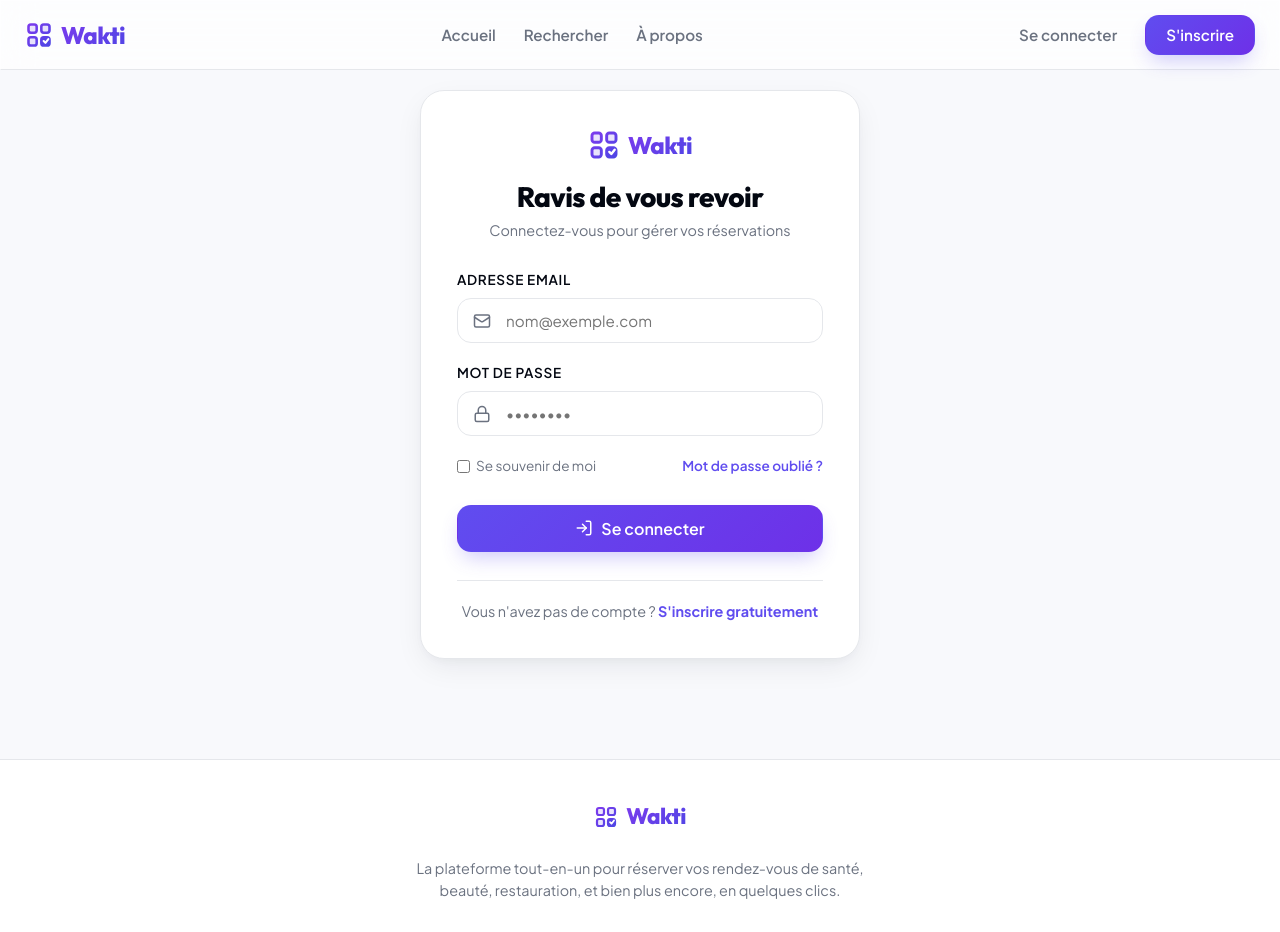
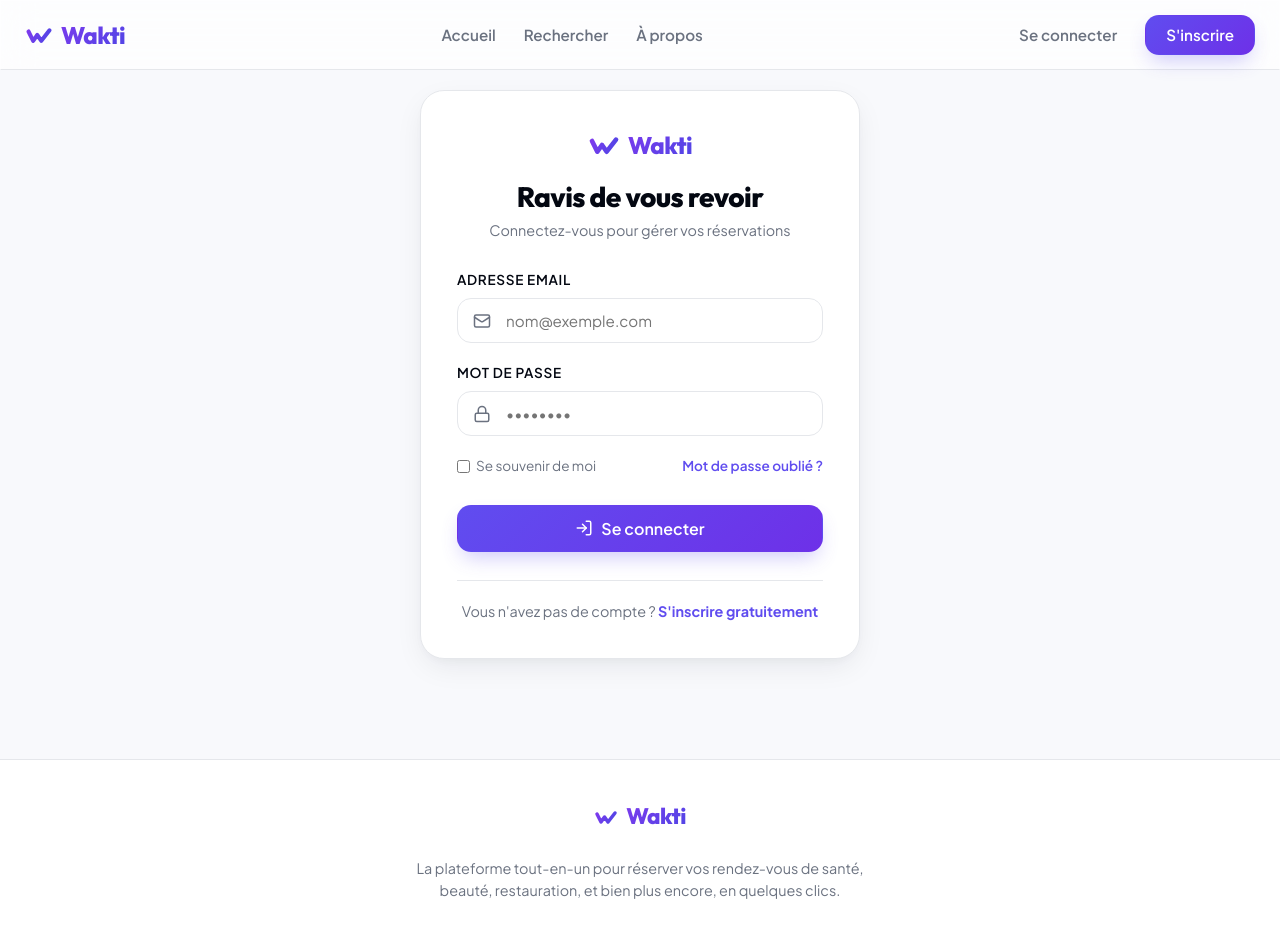
Before and after one commit to Nada-Touil/projet-9antra, a React (Vite) app in the folder Frontend/: page /login in a window 1280 px wide. Shown: the top 932 px of the page. Built offline with nearby package versions, Linux system fonts and the light colour scheme.

Commit message:
Replace logo with a premium geometric Monogram combining the letter W of Wakti and a checkmark of booking validation

```diff
--- a/Frontend/src/components/Footer.jsx
+++ b/Frontend/src/components/Footer.jsx
@@ -7,13 +7,9 @@ const Footer = () => {
       <div className="footer-content">
         <div className="logo-container" style={{ justifyContent: 'center', marginBottom: '8px', gap: '8px' }}>
           <svg width="24" height="24" viewBox="0 0 24 24" fill="none" xmlns="http://www.w3.org/2000/svg" style={{ flexShrink: 0 }}>
-            <rect x="3" y="3" width="7" height="7" rx="2" fill="url(#logo-grad-footer)" fillOpacity="0.15" stroke="url(#logo-grad-footer)" strokeWidth="2.2" />
-            <rect x="14" y="3" width="7" height="7" rx="2" fill="url(#logo-grad-footer)" fillOpacity="0.15" stroke="url(#logo-grad-footer)" strokeWidth="2.2" />
-            <rect x="3" y="14" width="7" height="7" rx="2" fill="url(#logo-grad-footer)" fillOpacity="0.15" stroke="url(#logo-grad-footer)" strokeWidth="2.2" />
-            <rect x="14" y="14" width="7" height="7" rx="2" fill="url(#logo-grad-footer)" stroke="url(#logo-grad-footer)" strokeWidth="2.2" />
-            <path d="M16 17.2L17.5 18.7L20 15.5" stroke="#ffffff" strokeWidth="1.8" strokeLinecap="round" strokeLinejoin="round" />
+            <path d="M3 9L7 17L10.5 12L14 17L21 8" stroke="url(#logo-grad-footer)" strokeWidth="3.5" strokeLinecap="round" strokeLinejoin="round" />
             <defs>
-              <linearGradient id="logo-grad-footer" x1="3" y1="3" x2="21" y2="21" gradientUnits="userSpaceOnUse">
+              <linearGradient id="logo-grad-footer" x1="3" y1="8" x2="21" y2="17" gradientUnits="userSpaceOnUse">
                 <stop offset="0%" stopColor="#7c3aed" />
                 <stop offset="100%" stopColor="#4f46e5" />
               </linearGradient>
--- a/Frontend/src/components/Header.jsx
+++ b/Frontend/src/components/Header.jsx
@@ -24,13 +24,9 @@ const Header = () => {
     <header className="header glass">
       <div className="logo-container" onClick={() => navigate('/')} style={{ display: 'flex', alignItems: 'center', gap: '8px', cursor: 'pointer' }}>
         <svg width="28" height="28" viewBox="0 0 24 24" fill="none" xmlns="http://www.w3.org/2000/svg" style={{ flexShrink: 0 }}>
-          <rect x="3" y="3" width="7" height="7" rx="2" fill="url(#logo-grad-header)" fillOpacity="0.15" stroke="url(#logo-grad-header)" strokeWidth="2.2" />
-          <rect x="14" y="3" width="7" height="7" rx="2" fill="url(#logo-grad-header)" fillOpacity="0.15" stroke="url(#logo-grad-header)" strokeWidth="2.2" />
-          <rect x="3" y="14" width="7" height="7" rx="2" fill="url(#logo-grad-header)" fillOpacity="0.15" stroke="url(#logo-grad-header)" strokeWidth="2.2" />
-          <rect x="14" y="14" width="7" height="7" rx="2" fill="url(#logo-grad-header)" stroke="url(#logo-grad-header)" strokeWidth="2.2" />
-          <path d="M16 17.2L17.5 18.7L20 15.5" stroke="#ffffff" strokeWidth="1.8" strokeLinecap="round" strokeLinejoin="round" />
+          <path d="M3 9L7 17L10.5 12L14 17L21 8" stroke="url(#logo-grad-header)" strokeWidth="3.5" strokeLinecap="round" strokeLinejoin="round" />
           <defs>
-            <linearGradient id="logo-grad-header" x1="3" y1="3" x2="21" y2="21" gradientUnits="userSpaceOnUse">
+            <linearGradient id="logo-grad-header" x1="3" y1="8" x2="21" y2="17" gradientUnits="userSpaceOnUse">
               <stop offset="0%" stopColor="#7c3aed" />
               <stop offset="100%" stopColor="#4f46e5" />
             </linearGradient>
--- a/Frontend/src/pages/Login.jsx
+++ b/Frontend/src/pages/Login.jsx
@@ -50,13 +50,9 @@ const Login = () => {
         <div style={{ textAlign: 'center', marginBottom: '28px' }}>
           <div className="logo-container" style={{ justifyContent: 'center', marginBottom: '16px', gap: '8px' }}>
             <svg width="32" height="32" viewBox="0 0 24 24" fill="none" xmlns="http://www.w3.org/2000/svg" style={{ flexShrink: 0 }}>
-              <rect x="3" y="3" width="7" height="7" rx="2" fill="url(#logo-grad-login)" fillOpacity="0.15" stroke="url(#logo-grad-login)" strokeWidth="2.2" />
-              <rect x="14" y="3" width="7" height="7" rx="2" fill="url(#logo-grad-login)" fillOpacity="0.15" stroke="url(#logo-grad-login)" strokeWidth="2.2" />
-              <rect x="3" y="14" width="7" height="7" rx="2" fill="url(#logo-grad-login)" fillOpacity="0.15" stroke="url(#logo-grad-login)" strokeWidth="2.2" />
-              <rect x="14" y="14" width="7" height="7" rx="2" fill="url(#logo-grad-login)" stroke="url(#logo-grad-login)" strokeWidth="2.2" />
-              <path d="M16 17.2L17.5 18.7L20 15.5" stroke="#ffffff" strokeWidth="1.8" strokeLinecap="round" strokeLinejoin="round" />
+              <path d="M3 9L7 17L10.5 12L14 17L21 8" stroke="url(#logo-grad-login)" strokeWidth="3.5" strokeLinecap="round" strokeLinejoin="round" />
               <defs>
-                <linearGradient id="logo-grad-login" x1="3" y1="3" x2="21" y2="21" gradientUnits="userSpaceOnUse">
+                <linearGradient id="logo-grad-login" x1="3" y1="8" x2="21" y2="17" gradientUnits="userSpaceOnUse">
                   <stop offset="0%" stopColor="#7c3aed" />
                   <stop offset="100%" stopColor="#4f46e5" />
                 </linearGradient>
--- a/Frontend/src/pages/Register.jsx
+++ b/Frontend/src/pages/Register.jsx
@@ -113,13 +113,9 @@ const Register = () => {
             <div style={{ textAlign: 'center', marginBottom: '28px' }}>
               <div className="logo-container" style={{ justifyContent: 'center', marginBottom: '16px', gap: '8px' }}>
                 <svg width="32" height="32" viewBox="0 0 24 24" fill="none" xmlns="http://www.w3.org/2000/svg" style={{ flexShrink: 0 }}>
-                  <rect x="3" y="3" width="7" height="7" rx="2" fill="url(#logo-grad-reg)" fillOpacity="0.15" stroke="url(#logo-grad-reg)" strokeWidth="2.2" />
-                  <rect x="14" y="3" width="7" height="7" rx="2" fill="url(#logo-grad-reg)" fillOpacity="0.15" stroke="url(#logo-grad-reg)" strokeWidth="2.2" />
-                  <rect x="3" y="14" width="7" height="7" rx="2" fill="url(#logo-grad-reg)" fillOpacity="0.15" stroke="url(#logo-grad-reg)" strokeWidth="2.2" />
-                  <rect x="14" y="14" width="7" height="7" rx="2" fill="url(#logo-grad-reg)" stroke="url(#logo-grad-reg)" strokeWidth="2.2" />
-                  <path d="M16 17.2L17.5 18.7L20 15.5" stroke="#ffffff" strokeWidth="1.8" strokeLinecap="round" strokeLinejoin="round" />
+                  <path d="M3 9L7 17L10.5 12L14 17L21 8" stroke="url(#logo-grad-reg)" strokeWidth="3.5" strokeLinecap="round" strokeLinejoin="round" />
                   <defs>
-                    <linearGradient id="logo-grad-reg" x1="3" y1="3" x2="21" y2="21" gradientUnits="userSpaceOnUse">
+                    <linearGradient id="logo-grad-reg" x1="3" y1="8" x2="21" y2="17" gradientUnits="userSpaceOnUse">
                       <stop offset="0%" stopColor="#7c3aed" />
                       <stop offset="100%" stopColor="#4f46e5" />
                     </linearGradient>
```
